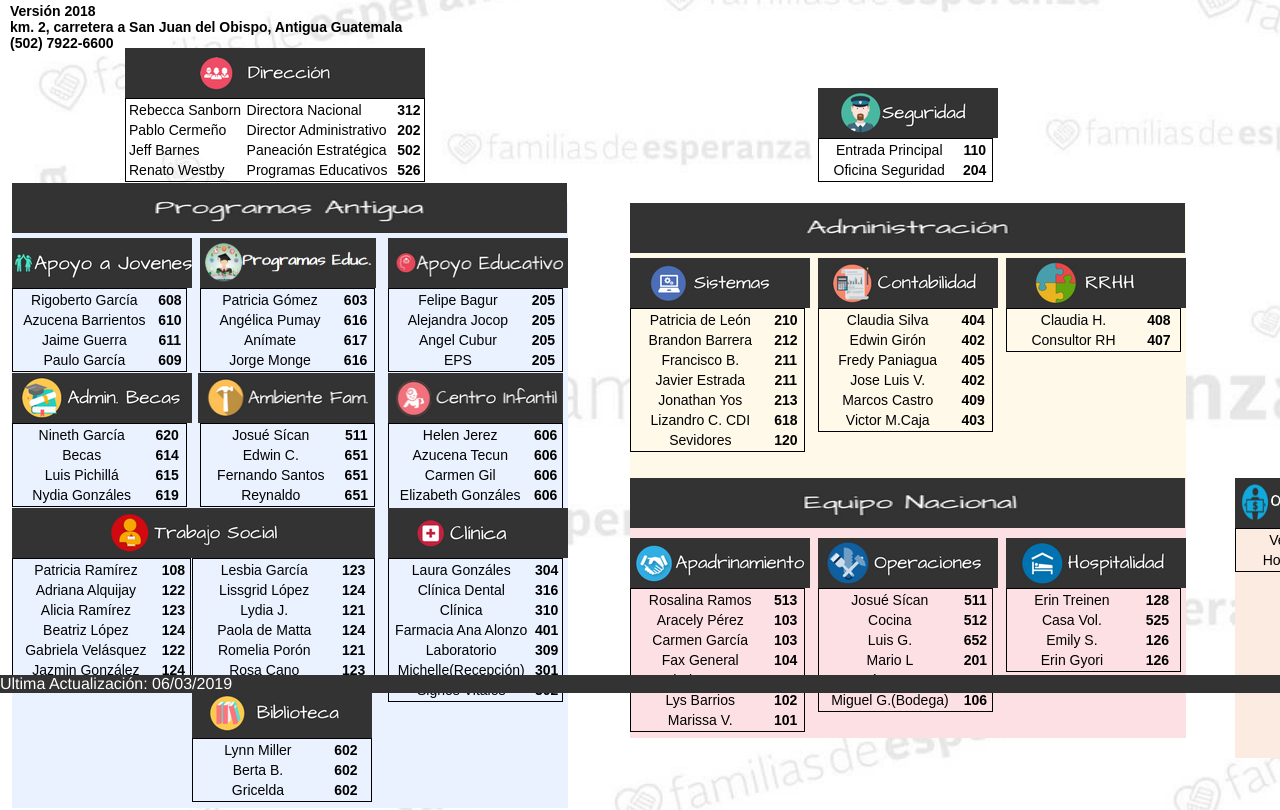
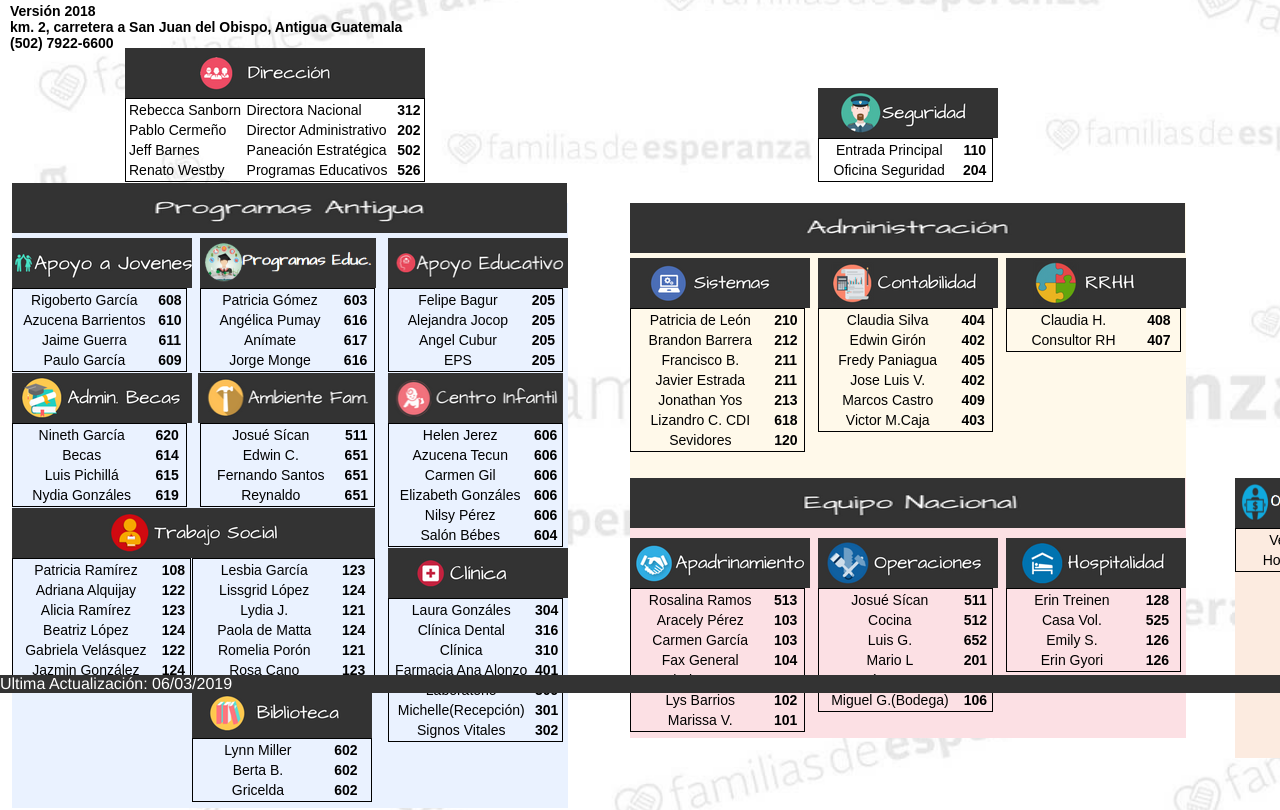
Before and after one commit to JonathanYos/Extensiones, a plain HTML site: page Antigua.html in a window 1280 px wide. Shown: the part 107-917 px from the top of the page. Drawn offline with nearby package versions, Linux system fonts and the light colour scheme; a web font is replaced by a local one.

Commit message:
Correcciones de espacio css

```diff
--- a/css/StyleSheet.css
+++ b/css/StyleSheet.css
@@ -307,7 +307,7 @@ width:100%;
 	display:block;
 	position: absolute;
 	left:388px;
-	top:615px;
+	top:655px;
 	text-align: center;
 	width:180px;
 	height: 50px;
@@ -318,7 +318,7 @@ width:100%;
 	display:block;
 	position: absolute;;
 	left:388px;
-	top:665px;
+	top:705px;
 	text-align: center;
 	color:black;
     font-weight:500;
```
Also changed, not shown: Antigua.html (+0 -4 lines).
